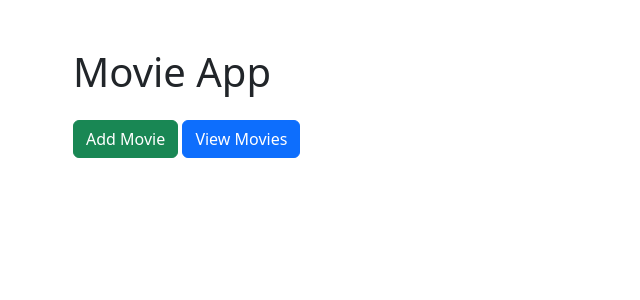
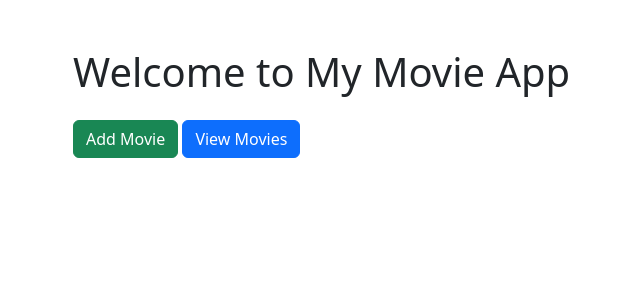
Before and after one commit to ChristianAlAlam/Csc-263-Movie-Assignment-, a Django app: page / in a window 1280 px wide. Shown: the top 300 px of the page, without its empty margins (9-649 px from the left). Run offline with Django 3.2, Linux system fonts and the light colour scheme.

Commit message:
Update index.html

```diff
--- a/templates/index.html
+++ b/templates/index.html
@@ -1,11 +1,11 @@
 <!DOCTYPE html>
 <html>
 <head>
-    <title>Welcome to My Movie App</title>
+    <title>Movie App</title>
     <link href="https://cdn.jsdelivr.net/npm/bootstrap@5.3.3/dist/css/bootstrap.min.css" rel="stylesheet">
 </head>
 <body class="container mt-5">
-    <h1 class="mb-4">Movie App</h1>
+    <h1 class="mb-4">Welcome to My Movie App</h1>
     <a href="{% url 'add_movie' %}" class="btn btn-success mb-3">Add Movie</a>
     <a href="{% url 'view_movie' %}" class="btn btn-primary mb-3">View Movies</a>
 </body>
```
